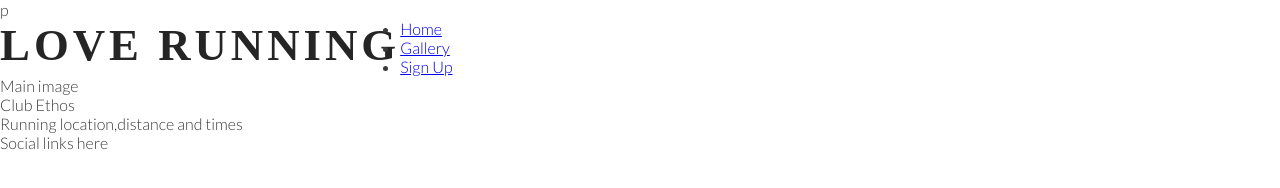
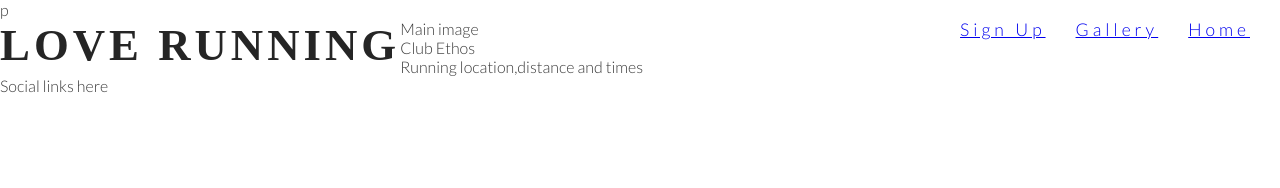
Before and after one commit to Anjuman85/my-new-templte, a plain HTML site: page index.html in a window 1280 px wide. Drawn offline with Linux system fonts and the light colour scheme; files that its build step writes are made by us from their sources.

Commit message:
Add menu style file

```diff
--- a/css/style.css
+++ b/css/style.css
@@ -20,3 +20,12 @@ h1,h2 {
     float: left;
     font-size: 280%;
 }
+#menu {
+    font-size: 110%;
+    letter-spacing: 4px;
+}
+#menu li {
+    float:right;
+    list-style-type: none;
+    margin-right:30px;
+}
```
